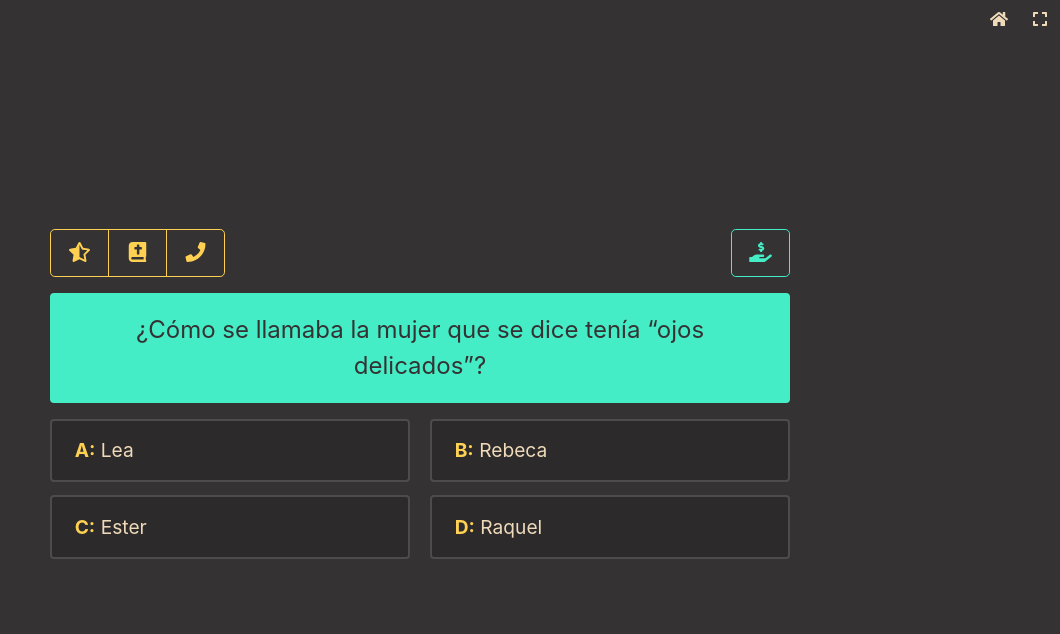
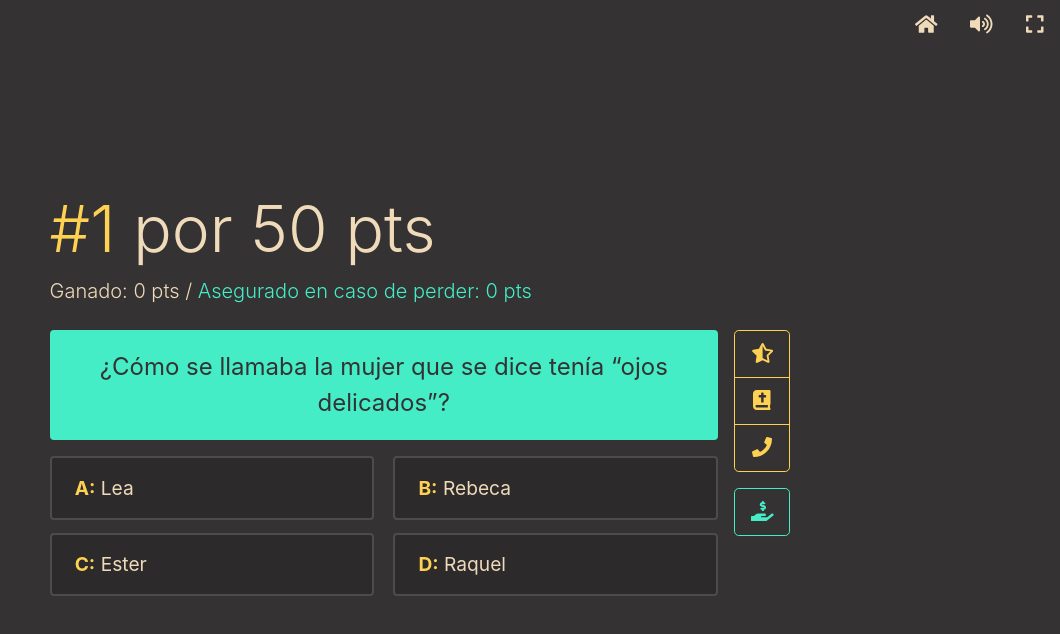
Before and after one commit to xtiam57/biblionaire, an Angular app: page /jugar in a window 1280 px wide. Shown: the top 634 px of the page, without its empty margins (220-1280 px from the left). Built offline with nearby package versions, Linux system fonts and the light colour scheme.

Commit message:
Stable version: Final changes

```diff
--- a/src/app/app.component.html
+++ b/src/app/app.component.html
@@ -1,11 +1,15 @@
-<router-outlet></router-outlet>
-
 <div class="btn-group">
-  <button routerLink="/" class="btn btn-link text-light" ngbTooltip="Ir al menú principal">
+  <button routerLink="/" class="btn btn-link btn-lg text-light" title="Ir al menú principal">
     <fa-icon [icon]="faHome"></fa-icon>
   </button>
 
-  <button (click)="fullScreen()" class="btn btn-link text-light" ngbTooltip="Activar/Desactivar pantalla completa">
+  <button (click)="toggleVolume()" class="btn btn-link btn-lg text-light" title="Activar/Desactivar el volumen">
+    <fa-icon [icon]="isMuted ? faVolumeMute : faVolumeUp"></fa-icon>
+  </button>
+
+  <button (click)="fullScreen()" class="btn btn-link btn-lg text-light" title="Activar/Desactivar pantalla completa">
     <fa-icon [icon]="!isFullScreen ? faExpand : faCompress"></fa-icon>
   </button>
 </div>
+
+<router-outlet></router-outlet>
--- a/src/app/app.component.ts
+++ b/src/app/app.component.ts
@@ -4,7 +4,10 @@ import {
   faExpand,
   faCompress,
   faHome,
+  faVolumeUp,
+  faVolumeMute,
 } from '@fortawesome/free-solid-svg-icons';
+import { AudioService } from './services/audio.service';
 
 @Component({
   selector: 'app-root',
@@ -13,10 +16,20 @@ import {
 })
 export class AppComponent {
   isFullScreen = false;
+  isMuted = false;
 
   faExpand = faExpand;
   faCompress = faCompress;
   faHome = faHome;
+  faVolumeUp = faVolumeUp;
+  faVolumeMute = faVolumeMute;
+
+  constructor(private audioService: AudioService) {  }
+
+  toggleVolume(): void {
+    this.isMuted ? this.audioService.unmute() : this.audioService.mute();
+    this.isMuted = !this.isMuted;
+  }
 
   fullScreen(): void {
     let elem: Document | HTMLElement;
--- a/src/app/pages/game/game.component.html
+++ b/src/app/pages/game/game.component.html
@@ -1,64 +1,37 @@
 <div class="container">
   <div class="row vh-100 align-items-center">
     <div class="col-12 col-lg-8 offset-lg-2">
-      <!-- <div class="btn-toolbar justify-content-between" role="toolbar">
-                    <div class="btn-group">
-                      <button class="btn btn-outline-light no-click font-weight-bold" ngbTooltip="Número de la pregunta actual">
+      <div class="mb-4">
+        <h1 class="display-1">
+          <span class="text-secondary" *ngIf="!gameService.isAnswerRevealed">
             #{{ gameService.getCurrentQuestionNumber() }}
-          </button>
-          <button class="btn btn-outline-light no-click font-weight-bold"
-                  ngbTooltip="Total de puntos a ganar si contestas correctamente">
-            {{ gameService.getCurrentPrice() }}
-          </button>
-          <button class="btn btn-outline-light no-click font-weight-bold">
-            <span *ngIf="gameService.isCorrectAnswer()">
-              ¡CORRECTO: {{ gameService.getCurrentPrice() }}!
           </span>
+          <span *ngIf="!gameService.isAnswerRevealed">
+            por {{ gameService.getCurrentPrice() }}
+          </span>
+          <span class="text-success" *ngIf="gameService.isCorrectAnswer()">
+            ¡Correcto!
+          </span>
+          <span class="text-danger" *ngIf="gameService.isIncorrectAnswer()">
+            Game Over
+          </span>
+          </h1>
+          <p class="lead">
+            Ganado:
             <span *ngIf="gameService.isIncorrectAnswer()">
-              GAME OVER: {{ gameService.getCurrentFloorPrice() }}
+              {{ gameService.getCurrentFloorPrice() }}
             </span>
-            <span *ngIf="!gameService.isAnswerRevealed && !gameService.isTimerRunning">
-              GANADO: {{ gameService.getEarnedPrice() }}
-              <span *ngIf="!gameService.hasQuit">/ </span>
-              <span *ngIf="!gameService.hasQuit" class="text-primary">ASEGURADO:
-                {{ gameService.getCurrentFloorPrice() }}</span>
+            <span *ngIf="!gameService.isIncorrectAnswer()">
+              {{ gameService.getEarnedPrice() }}
             </span>
-          </button>
-        </div>
-      </div> -->
-
-      <!-- <div class="game-messages"
-                                                           [ngClass]="{ 'correct': gameService.isCorrectAnswer(), 'incorrect': gameService.isIncorrectAnswer() }">
-
-                                                      </div> -->
-
-      <div class="game-lifelines">
-
-        <div class="btn-group btn-group-lg">
-          <button (click)="gameService.useFiftyFifty()" class="btn btn-outline-secondary" *ngIf="gameService.lifelines.fiftyFifty"
-                  [disabled]="gameService.isFinalAnswerSelected || gameService.isTimerRunning || gameService.hasQuit"
-                  title="Comodín 50-50: elimina automáticamente dos opciones incorrectas">
-            <fa-icon [icon]="faStarHalfAlt" [fixedWidth]="true"></fa-icon>
-          </button>
-          <button (click)="gameService.useBible()" class="btn btn-outline-secondary" *ngIf="gameService.lifelines.bible"
-                  [disabled]="gameService.isFinalAnswerSelected|| gameService.isTimerRunning || gameService.hasQuit"
-                  title="Comodín usa la Biblia: puedes tomar tu Biblia y buscar la respuesta correcta">
-            <fa-icon [icon]="faBible" [fixedWidth]="true"></fa-icon>
-          </button>
-          <button (click)="gameService.useCall()" class="btn btn-outline-secondary" *ngIf="gameService.lifelines.call"
-                  [disabled]="gameService.isFinalAnswerSelected|| gameService.isTimerRunning || gameService.hasQuit"
-                  title="Comodín llamar a un amigo: llama a un amigo y consulta por la respuesta correcta">
-            <fa-icon [icon]="faPhone" [fixedWidth]="true"></fa-icon>
-          </button>
+            <span *ngIf="!gameService.isAnswerRevealed && !gameService.hasQuit">/</span>
+            <span *ngIf="!gameService.isAnswerRevealed && !gameService.hasQuit" class="text-primary">
+              Asegurado en caso de perder: {{ gameService.getCurrentFloorPrice() }}
+            </span>
+            </p>
       </div>
 
-
-        <button (click)="gameService.quit()" class="btn btn-outline-primary btn-lg ml-2" *ngIf="!gameService.hasQuit"
-                [disabled]="gameService.isFinalAnswerSelected|| gameService.isTimerRunning"
-                title="Retírate con los puntos ganados hasta ahora">
-          <fa-icon [icon]="faHandHoldingUsd" [fixedWidth]="true"></fa-icon>
-        </button>
-      </div>
+      <div class="game-board">
         <div class="game-question">
           <p>
             {{ gameService.getCurrentQuestion().question }}
@@ -74,7 +47,6 @@
             Si respondes correctamente esta pregunta puedes asegurar la cantidad de puntos ganados hasta ahora.
           </small>
 
-
           <div class="row game-options">
             <div *ngFor="let option of gameService.getCurrentQuestion().options; index as i" class="col-12 col-md-6">
               <div class="game-option" (click)="gameService.selectOption(i)"
@@ -86,11 +58,39 @@
           </div>
         </div>
 
+        <div class="game-lifelines">
+          <div class="btn-group-vertical btn-group-lg mb-3">
+            <button (click)="gameService.useFiftyFifty()" class="btn btn-outline-secondary"
+                    *ngIf="gameService.lifelines.fiftyFifty"
+                    [disabled]="gameService.isFinalAnswerSelected || gameService.isTimerRunning || gameService.hasQuit"
+                    title="Comodín 50-50: elimina automáticamente dos opciones incorrectas">
+              <fa-icon [icon]="faStarHalfAlt"></fa-icon>
+            </button>
+            <button (click)="gameService.useBible()" class="btn btn-outline-secondary" *ngIf="gameService.lifelines.bible"
+                    [disabled]="gameService.isFinalAnswerSelected|| gameService.isTimerRunning || gameService.hasQuit"
+                    title="Comodín usa la Biblia: puedes tomar tu Biblia y buscar la respuesta correcta">
+              <fa-icon [icon]="faBible"></fa-icon>
+            </button>
+            <button (click)="gameService.useCall()" class="btn btn-outline-secondary" *ngIf="gameService.lifelines.call"
+                    [disabled]="gameService.isFinalAnswerSelected|| gameService.isTimerRunning || gameService.hasQuit"
+                    title="Comodín llamar a un amigo: llama a un amigo y consulta por la respuesta correcta">
+              <fa-icon [icon]="faPhone"></fa-icon>
+            </button>
+          </div>
+
+
+          <button (click)="gameService.quit()" class="btn btn-outline-primary btn-lg" *ngIf="!gameService.hasQuit"
+                  [disabled]="gameService.isFinalAnswerSelected|| gameService.isTimerRunning"
+                  title="Retírate con los puntos ganados hasta ahora">
+            <fa-icon [icon]="faHandHoldingUsd"></fa-icon>
+          </button>
+        </div>
+
+        </div>
 
       <div class="text-center">
         <button *ngIf="gameService.isOptionSelected() && !gameService.isFinalAnswerSelected && !gameService.hasQuit"
-                (click)="gameService.chooseFinalAnswer()" class="btn btn-link"
-                [disabled]="gameService.isTimerRunning">
+                (click)="gameService.chooseFinalAnswer()" class="btn btn-link" [disabled]="gameService.isTimerRunning">
           <fa-icon [icon]="faCheck" [fixedWidth]="true"></fa-icon> Respuesta Definitiva
         </button>
 
@@ -107,11 +107,9 @@
         <button routerLink="/"
                 *ngIf="(gameService.isAnswerRevealed && gameService.isIncorrectAnswer()) || gameService.hasQuit || (gameService.isAnswerRevealed && gameService.isEnd())"
                 class="btn btn-link">
-          <fa-icon [icon]="faBars" [fixedWidth]="true"></fa-icon> Ir al menú principal
+          <fa-icon [icon]="faHome" [fixedWidth]="true"></fa-icon> Ir al menú principal
         </button>
-      </div>
-
-
       </div>
     </div>
   </div>
+</div>
--- a/src/app/pages/game/game.component.scss
+++ b/src/app/pages/game/game.component.scss
@@ -1,7 +1,16 @@
+.display-1 {
+  font-size: calc(2rem + 4vmin);
+}
+
+.game-board {
+  display: flex;
+}
+
 .game-lifelines {
   display: flex;
-  justify-content: space-between;
-  margin-bottom: 1rem;
+  flex-direction: column;
+  margin-left: 1rem;
+
 }
 
 .game-question {
@@ -11,14 +20,8 @@
     font-size: 1.5rem;
     padding: 1.2rem;
     color: #343233;
-    // color: var(--primary);
-    // border: solid 1px var(--primary);
     background-color: var(--primary);
     border-radius: 0.25rem;
-
-    span {
-
-    }
   }
 
   .game-options {
@@ -78,7 +81,6 @@
 
 @keyframes blink {
   to {
-    border-color: var(--primary);
-    // color: var(--dark);
+    border-color: var(--success);
   }
 }
--- a/src/app/pages/game/game.component.ts
+++ b/src/app/pages/game/game.component.ts
@@ -9,7 +9,7 @@ import {
   faCheck,
   faEye,
   faArrowRight,
-  faBars,
+  faHome,
   faStarHalfAlt,
 } from '@fortawesome/free-solid-svg-icons';
 
@@ -28,7 +28,7 @@ export class GameComponent implements OnInit {
   faCheck = faCheck;
   faEye = faEye;
   faArrowRight = faArrowRight;
-  faBars = faBars;
+  faHome = faHome;
   faStarHalfAlt = faStarHalfAlt;
 
   ngOnInit(): void {
--- a/src/app/pages/quick-mind/quick-mind.component.html
+++ b/src/app/pages/quick-mind/quick-mind.component.html
@@ -1,6 +1,10 @@
 <div class="container">
   <div class="row vh-100 align-items-center">
     <div class="col-12 col-lg-8 offset-lg-2">
+      <div class="mb-4" *ngIf="!quickMindService.isAnswerRevealed">
+        <h1 class="display-1 text-uppercase text-secondary">Mente-rápida</h1>
+        <p class="lead">¿Quién podrá complir con el reto antes de que se acabe el tiempo?</p>
+      </div>
 
       <div class="game-question">
         <p *ngIf="!quickMindService.isAnswerRevealed">{{ quickMindService.getCurrentQuestion().question }}</p>
@@ -47,7 +51,7 @@
           <button routerLink="/"
                   *ngIf="quickMindService.isAnswerRevealed || !quickMindService.getCurrentQuestion().options.length"
                   class="btn btn-link">
-            <fa-icon [icon]="faBars" [fixedWidth]="true"></fa-icon> Ir al Menú
+            <fa-icon [icon]="faHome" [fixedWidth]="true"></fa-icon> Ir al menú principal
           </button>
         </div>
 
--- a/src/app/pages/quick-mind/quick-mind.component.scss
+++ b/src/app/pages/quick-mind/quick-mind.component.scss
@@ -1,4 +1,6 @@
-
+.display-1 {
+  font-size: calc(2rem + 5vmin);
+}
 
 .game-question {
   text-align: center;
@@ -7,8 +9,6 @@
     font-size: 1.5rem;
     padding: 1.2rem;
     color: #343233;
-    // color: var(--primary);
-    // border: solid 1px var(--primary);
     background-color: var(--primary);
     border-radius: 0.25rem;
   }
--- a/src/app/pages/quick-mind/quick-mind.component.ts
+++ b/src/app/pages/quick-mind/quick-mind.component.ts
@@ -1,7 +1,7 @@
 import { Component, OnInit } from '@angular/core';
 import { QuickMindService } from '../../services/quick-mind.service';
 
-import { faEye, faPlay, faBars } from '@fortawesome/free-solid-svg-icons';
+import { faEye, faPlay, faHome } from '@fortawesome/free-solid-svg-icons';
 
 @Component({
   selector: 'app-quick-mind',
@@ -11,7 +11,7 @@ import { faEye, faPlay, faBars } from '@fortawesome/free-solid-svg-icons';
 export class QuickMindComponent implements OnInit {
   faEye = faEye;
   faPlay = faPlay;
-  faBars = faBars;
+  faHome = faHome;
 
   constructor(public quickMindService: QuickMindService) {}
 
--- a/src/styles.scss
+++ b/src/styles.scss
@@ -1,9 +1,11 @@
 /* You can add global styles to this file, and also import other style files */
 $theme-colors: (
-  "primary": #45EDC6,
+  "primary": #45edc6,
   "secondary": #ffd152,
-  "dark": #2C2A2B,
-  "light": #efdab9
+  "dark": #2c2a2b,
+  "light": #efdab9,
+  "danger": hsl(14, 100%, 53%),
+  "success": hsl(141, 53%, 53%),
 );
 
 $body-color: #efdab9;
@@ -11,7 +13,7 @@ $body-bg: #343233;
 $grid-gutter-width: 1.2rem;
 
 /* Importing Bootstrap SCSS file. */
-@import '~bootstrap/scss/bootstrap';
+@import "~bootstrap/scss/bootstrap";
 
 ::selection {
   color: var(--dark);
@@ -22,24 +24,3 @@ $grid-gutter-width: 1.2rem;
   pointer-events: none;
   cursor: default;
 }
-
-
-
-// :root {
-//   --turquoise: #45EDC6;
-//   --white: #ffffff;
-//   --white-ter: hsl(0, 0%, 96%);
-//   --white-bis: hsl(0, 0%, 98%);
-//   --black: #000000;
-//   --brown: #343233;
-//   --yellow: #ffd152;
-//   --baige: #efdab9;
-//   --red: hsl(348, 86%, 61%);
-//   --orange: hsl(14, 100%, 53%);
-//   --green: hsl(141, 53%, 53%);
-//   --grey-darker: hsl(0, 0%, 21%);
-//   --gray: hsl(0, 0%, 48%);
-//   --grey-light: hsl(0, 0%, 71%);
-//   --grey-lighter: hsl(0, 0%, 86%);
-//   --grey-lightest: hsl(0, 0%, 93%);
-// }
```
Also changed, not shown: src/app/pages/menu/menu.component.html (+3 -12 lines), src/app/services/audio.service.ts (+24 -0 lines). Lines whose indentation alone changed are shown as unchanged.
